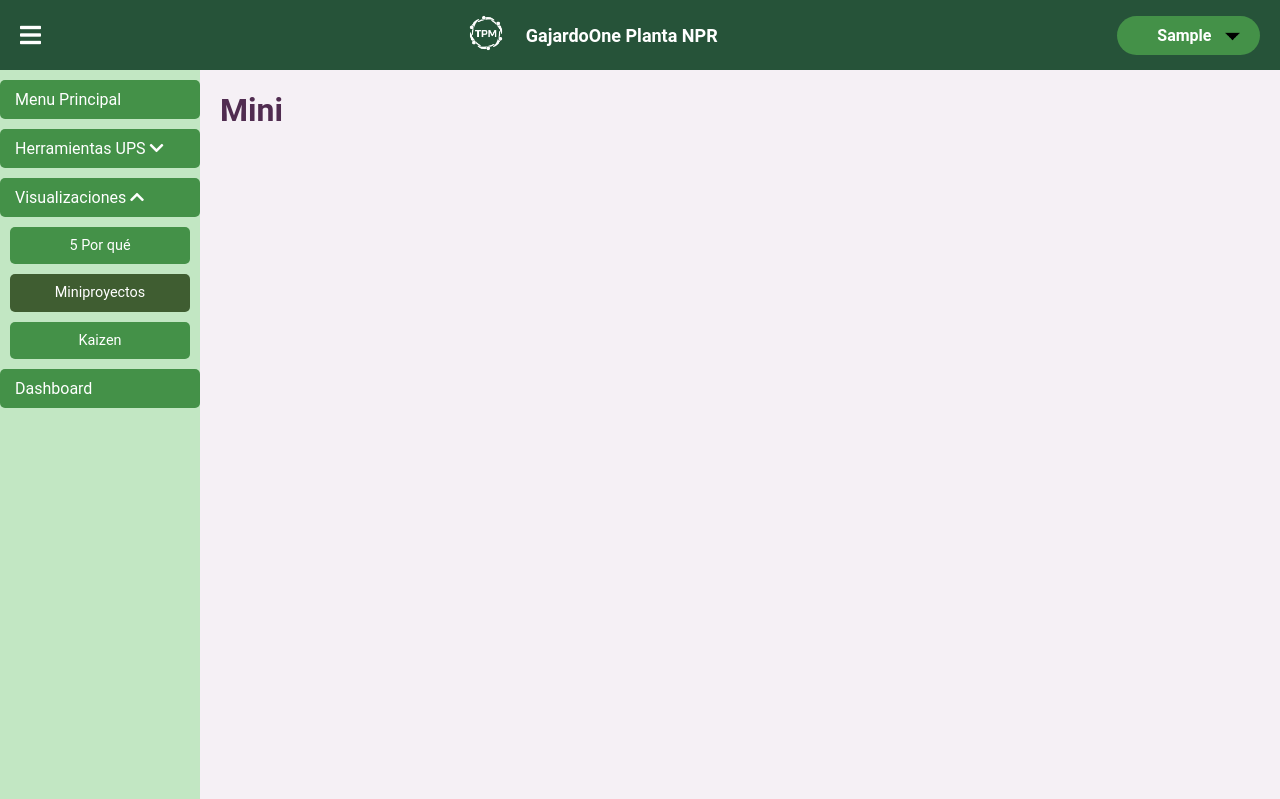
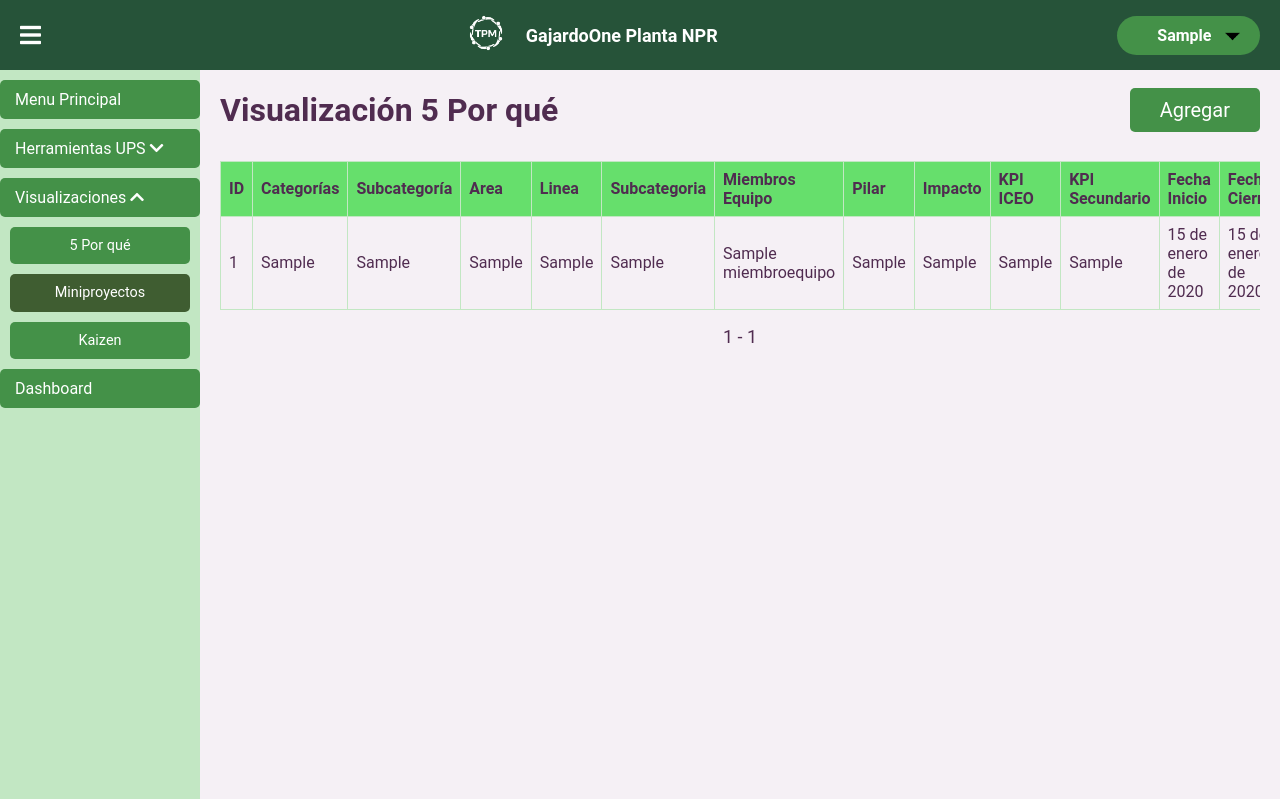
Before and after one commit to Drizzel226/Proyecto-Web-Django, a Django app: page /visuMini/visu/ in a window 1280 px wide. Shown: the top 799 px of the page. Run offline with Django 5.2, Linux system fonts and the light colour scheme; a user stored in the database is signed in; tables that the repository leaves empty hold one stand-in row (values such as "Sample post").

Commit message:
comienzo visuMini

```diff
--- a/visuMini/models.py
+++ b/visuMini/models.py
@@ -1,3 +1,32 @@
+from django.db import models
+from MiniProyecto.models import Miniproyecto
+
+class VisuMiniModel(models.Model):
+    MiniProyecto = models.OneToOneField(Miniproyecto, on_delete=models.CASCADE)  # Relación 1 a 1 con Miniproyecto
+    paso_4 = models.BooleanField(default=False)
+    porcentaje = models.IntegerField(default=0)
+    dias = models.IntegerField(null=True, blank=True)  # Asegurarse de que el valor inicial sea un número
+
+    # Otros campos...
+
+
+
+from django.db.models.signals import post_save
+from django.dispatch import receiver
+from MiniProyecto.models import Miniproyecto
+
+@receiver(post_save, sender=Miniproyecto)
+def crear_visu5(sender, instance, created, **kwargs):
+    if created:
+        VisuMiniModel.objects.create(MiniProyecto=instance)
+
+
+
 from django.db import models
 
-# Create your models here.
+class Roles(models.Model):
+    email = models.EmailField(unique=True)
+    rol = models.IntegerField(default=0)
+
+    def __str__(self):
+        return f"{self.email} ({self.rol})"
--- a/visuMini/templates/visuMini/visualizacionMini.html
+++ b/visuMini/templates/visuMini/visualizacionMini.html
@@ -1,9 +1,122 @@
 {% extends 'miapp/base.html' %}
 
-{% block title %}Análisis 5 Por qué{% endblock %}
+{% block title %}Análisis Miniproyectos{% endblock %}
 
 {% block content %}
+<div style="display: flex; justify-content: space-between; align-items: center; margin-bottom: 10px;">
+    <h1>Visualización Miniproyectos</h1>
+    <a href="{% url 'miniproyectos' %}" class="btn-verde btn-lg">Agregar</a>
+</div>
 
-<h1>Mini</h1>
+<div style="overflow-x: auto;">
+    <table class="tabla-datos">
+        <thead>
+            <tr>
+                <th>ID</th>
+                <th>Categorías</th>
+                <th>Subcategoría</th>
+                <th>Area</th>
+                <th>Linea</th>
+                <th>Subcategoria</th>
+                <th>Miembros Equipo</th>
+                <th>Pilar</th>
+                <th>Impacto</th>
+                <th>KPI ICEO</th>
+                <th>KPI Secundario</th>
+                <th>Fecha Inicio</th>
+                <th>Fecha Cierre</th>
+                <th>Editar</th>
+                <th>Paso 4</th>
+                <th>OT</th>
+                <th>Días</th>
+                {% if es_auditor %}
+                    <th>Auditar</th>
+                {% endif %}
+                <th>%UPS</th>
+                <th>%OTIF</th>
+            </tr>
+        </thead>
+        <tbody>
+            {% for dato in page_obj %}
+            <tr>
+                <td>{{ dato.id }}</td>
+                <td>{{ dato.categoria }}</td>
+                <td>{{ dato.subcategoria }}</td>
+                <td>{{ dato.area }}</td>
+                <td>{{ dato.subarea }}</td>
+                <td>{{ dato.maquina }}</td>
+                <td>
+                    {% for miembro in dato.miembros_equipo.all %}
+                        {{ miembro.nombre }}{% if not forloop.last %}, {% endif %}
+                    {% endfor %}
+                </td>
+                <td>{{ dato.pilar }}</td>
+                <td>{{ dato.impacto }}</td>
+                <td>{{ dato.kpi_iceo }}</td>
+                <td>{{ dato.kpi_secundario }}</td>
+                <td>{{ dato.fecha_inicio }}</td>
+                <td>{{ dato.fecha_cierre }}</td>
+                <td>
+                    <a href="{% url 'miniproyectos' pk=dato.pk %}" class="btn-verde">Editar</a>
+                </td>
+                <td>
+                    <input type="checkbox" name="checkbox_{{ dato.id }}" value="True" {% if dato.paso_4 %}checked{% endif %} disabled>
+                </td>
+                <td>{{ dato.ot }}</td>
+                <td>{{ dato.dias }}</td>
+                {% if es_auditor %}
+                    <td>
+                        <a href="{% url 'porque_vista' pk=dato.pk %}" class="btn-verde">Auditar</a>
+                    </td>
+                {% endif %}
+                <td>{{ dato.puntaje }}%</td>
+                <td>{{ dato.promedio_puntaje_porcentaje }}%</td>
+            </tr>
+            {% endfor %}
+        </tbody>
+    </table>
+</div>
+
+<!-- Controles de paginación -->
+<div class="pagination">
+    <nav aria-label="Page navigation">
+        <ul class="pagination">
+            {% if page_obj.has_previous %}
+                <li>
+                    <a class="pagination-button" href="?page={{ page_obj.previous_page_number }}" aria-label="Anterior">
+                        <span>&#x276E;</span> <!-- Flecha izquierda -->
+                    </a>
+                </li>
+            {% endif %}
+
+            <span class="pagination-span">{{ page_obj.start_index }} - {{ page_obj.end_index }}</span>
+
+            {% if page_obj.has_next %}
+                <li>
+                    <a class="pagination-button" href="?page={{ page_obj.next_page_number }}" aria-label="Siguiente">
+                        <span>&#x276F;</span> <!-- Flecha derecha -->
+                    </a>
+                </li>
+            {% endif %}
+        </ul>
+    </nav>
+</div>
+
+<script>
+    function actualizaCheckbox(id, estado) {
+        // Usamos fetch para enviar los cambios automáticamente vía AJAX
+        fetch("{% url 'actualizar_checkbox' %}", {
+            method: 'POST',
+            headers: {
+                'Content-Type': 'application/json',
+                'X-CSRFToken': '{{ csrf_token }}'
+            },
+            body: JSON.stringify({ 'id': id, 'estado': estado })
+        }).then(response => response.json())
+          .then(data => {
+              console.log(data.message);  // Puedes mostrar un mensaje o actualizar algo en la página
+          });
+    }
+</script>
 
 {% endblock %}
--- a/visuMini/urls.py
+++ b/visuMini/urls.py
@@ -1,7 +1,8 @@
 # nombre_de_la_app/urls.py
 from django.urls import path
 from . import views
+from .views import visuMini
 
 urlpatterns = [
-    path('visu/', views.mi_vista, name='visuMini'),
+    path('visu/', views.visuMini, name='visuMini'),
 ]
--- a/visuMini/views.py
+++ b/visuMini/views.py
@@ -1,8 +1,108 @@
+from datetime import date
+import json
 from django.shortcuts import render
+from django.http import JsonResponse
+from django.views.decorators.csrf import csrf_exempt
+from django.core.paginator import Paginator
+from MiniProyecto.models import Miniproyecto
+from .models import VisuMiniModel, Roles  # Asegúrate de importar el modelo Roles
 
-# Create your views here.
-# nombre_de_la_app/views.py
-from django.http import HttpResponse
+# Función para calcular el porcentaje con base en la fecha de inicio
+def calcula_porcentaje(fecha_inicio):
+    hoy = date.today()
+    dias_transcurridos = (hoy - fecha_inicio).days
 
-def mi_vista(request):
-    return render(request, 'visuMini/visualizacionMini.html')
+    if dias_transcurridos <= 7:
+        return 100
+    elif dias_transcurridos == 8:
+        return 75
+    elif dias_transcurridos == 9:
+        return 50
+    elif dias_transcurridos == 10:
+        return 25
+    else:
+        return 0  # Para días mayores a 10 o negativos
+
+# Vista principal para mostrar los datos de "Visualización 5 Por qué"
+def visuMini(request):
+    numero_de_preguntas = 12  # Define aquí el número de preguntas
+    puntaje_maximo_por_pregunta = 5
+    puntaje_total = numero_de_preguntas * puntaje_maximo_por_pregunta
+
+    datos = Miniproyecto.objects.all().order_by('-id')
+    visualizaciones = VisuMiniModel.objects.all()
+
+    for dato in datos:
+        visualizacion = visualizaciones.filter(MiniProyecto_id=dato.id).first()
+        if visualizacion:
+            # Condición para marcar 'paso_4' automáticamente
+            accion_correctiva_completa = dato.Accion_correctiva and dato.Fecha_compromiso1
+            accion_preventiva_completa = dato.Accion_Preventiva and dato.Fecha_compromiso2
+            if accion_correctiva_completa or accion_preventiva_completa:
+                dato.paso_4 = True
+                # Calcular "OT" como porcentaje y "Días" si paso_4 es True
+                dato.ot = f"{calcula_porcentaje(dato.fecha_inicio)}%"
+                if dato.fecha_inicio:
+                    hoy = date.today()
+                    dato.dias = (hoy - dato.fecha_inicio).days
+            else:
+                dato.paso_4 = False
+                dato.ot = ""  # Vacío cuando 'paso_4' es False
+                dato.dias = ""  # Vacío cuando 'paso_4' es False
+
+            dato.porcentaje = visualizacion.porcentaje
+        else:
+            dato.paso_4 = False
+            dato.ot = ""
+            dato.porcentaje = 0
+            dato.dias = ""
+
+        puntaje_obtenido = dato.puntaje if dato.puntaje is not None else 0
+        dato.puntaje = round((puntaje_obtenido / puntaje_total) * 100, 2) if puntaje_total > 0 else 0
+        dato.promedio_puntaje_porcentaje = round((dato.puntaje + dato.porcentaje) / 2, 2)
+
+    # Verificar si el usuario autenticado es un auditor
+    miembro = Roles.objects.filter(email=request.user.email).first()
+    es_auditor = (miembro.rol == 1 if miembro else False) or request.user.is_superuser
+
+    paginator = Paginator(datos, 10)
+    page_number = request.GET.get('page')
+    page_obj = paginator.get_page(page_number)
+
+    return render(request, "visu5/visualizacion5.html", {
+        "page_obj": page_obj,
+        "es_auditor": es_auditor,
+    })
+
+# Vista para actualizar el checkbox mediante AJAX
+@csrf_exempt
+def actualizar_checkbox(request):
+    if request.method == 'POST':
+        data = json.loads(request.body)
+        MiniProyecto_id = data.get('id')
+        estado = data.get('estado')
+
+        try:
+            visualizacion = VisuMiniModel.objects.get(MiniProyecto_id=MiniProyecto_id)
+
+            # Solo actualizar si paso_4 cambia de False a True por primera vez
+            if not visualizacion.paso_4 and estado:
+                visualizacion.paso_4 = True
+                fecha_inicio = Miniproyecto.objects.get(id=MiniProyecto_id).fecha_inicio
+
+                # Calcular solo una vez "dias" en base a fecha_inicio
+                visualizacion.dias = (date.today() - fecha_inicio).days  # Guardar los días calculados en la base de datos
+                visualizacion.porcentaje = calcula_porcentaje(fecha_inicio)
+            elif not estado:
+                # Resetear `paso_4` y opcionalmente `porcentaje` si se desmarca el checkbox
+                visualizacion.paso_4 = False
+                visualizacion.porcentaje = 0  # Opcional: resetear el porcentaje si se desmarca el checkbox
+                visualizacion.dias = None  # Dejar en None o resetear si se desmarca `paso_4`
+
+            visualizacion.save()
+            return JsonResponse({'message': 'Estado del checkbox, porcentaje y días actualizado correctamente'})
+
+        except VisuMiniModel.DoesNotExist:
+            return JsonResponse({'error': 'Registro no encontrado'}, status=404)
+
+    return JsonResponse({'error': 'Método no permitido'}, status=405)
```
Also changed, not shown: visuMini/forms.py (added, +13 -0 lines), visuMini/migrations/0001_initial.py (added).
